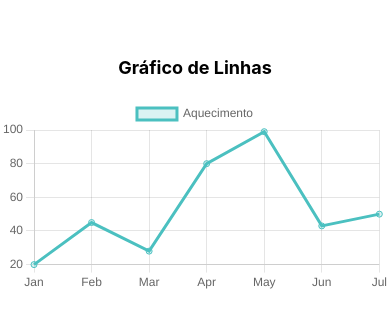
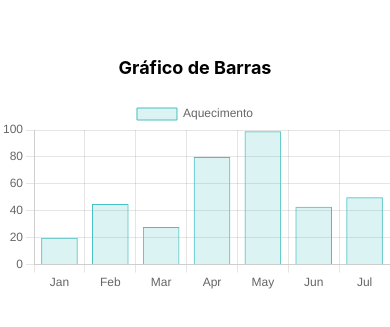
Before and after one commit to josem4nuel/app-dados-sensores, a React Native app: screen / in a window 390 px wide. Shown: the part 247-574 px from the top of the page. Built offline with nearby package versions, Linux system fonts and the light colour scheme.

Commit message:
Bar_graph

```diff
--- a/App.js
+++ b/App.js
@@ -1,22 +1,21 @@
 import React from 'react';
 import { StyleSheet, Text, View } from 'react-native';
-import { Chart as ChartJS, CategoryScale, LinearScale, LineElement, PointElement, Title, Tooltip, Legend } from 'chart.js';
-import { Line } from 'react-chartjs-2';
+import { Chart as ChartJS, CategoryScale, LinearScale, BarElement, Title, Tooltip, Legend } from 'chart.js';
+import { Bar } from 'react-chartjs-2';
 
 // Registrando os componentes do Chart.js
-ChartJS.register(CategoryScale, LinearScale, LineElement, PointElement, Title, Tooltip, Legend);
+ChartJS.register(CategoryScale, LinearScale, BarElement, Title, Tooltip, Legend);
 
 export default function App() {
-  // Dados fictícios para o gráfico
   const data = {
     labels: ['Jan', 'Feb', 'Mar', 'Apr', 'May', 'Jun', 'Jul'],
     datasets: [
       {
         label: 'Aquecimento',
         data: [20, 45, 28, 80, 99, 43, 50],
+        backgroundColor: 'rgba(75, 192, 192, 0.2)',
         borderColor: 'rgba(75, 192, 192, 1)',
-        backgroundColor: 'rgba(75, 192, 192, 0.2)',
-        fill: false,
+        borderWidth: 1,
       },
     ],
   };
@@ -39,8 +38,8 @@ export default function App() {
 
   return (
     <View style={styles.container}>
-      <Text style={styles.title}>Gráfico de Linhas</Text>
-      <Line data={data} options={options} />
+      <Text style={styles.title}>Gráfico de Barras</Text>
+      <Bar data={data} options={options} />
     </View>
   );
 }
```
